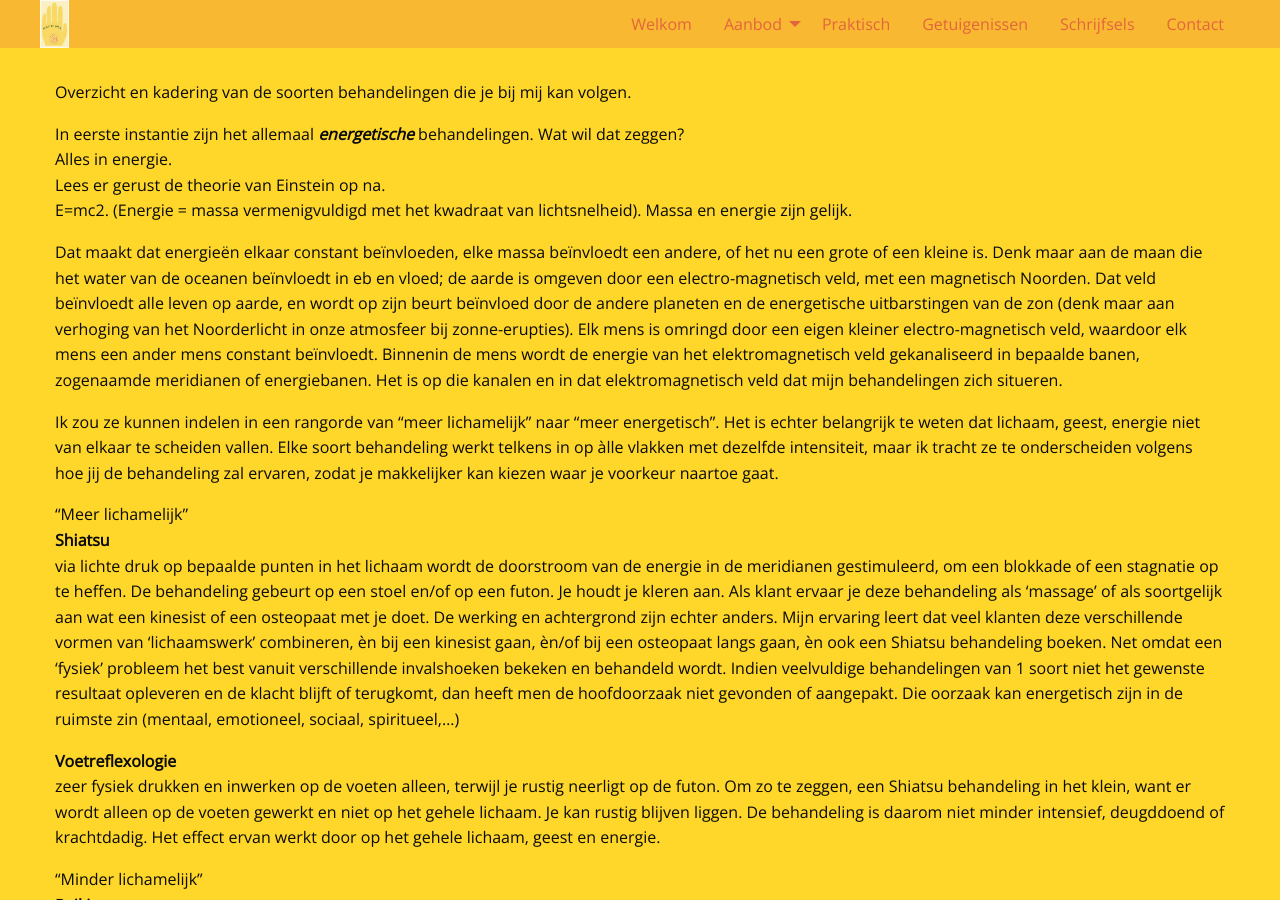
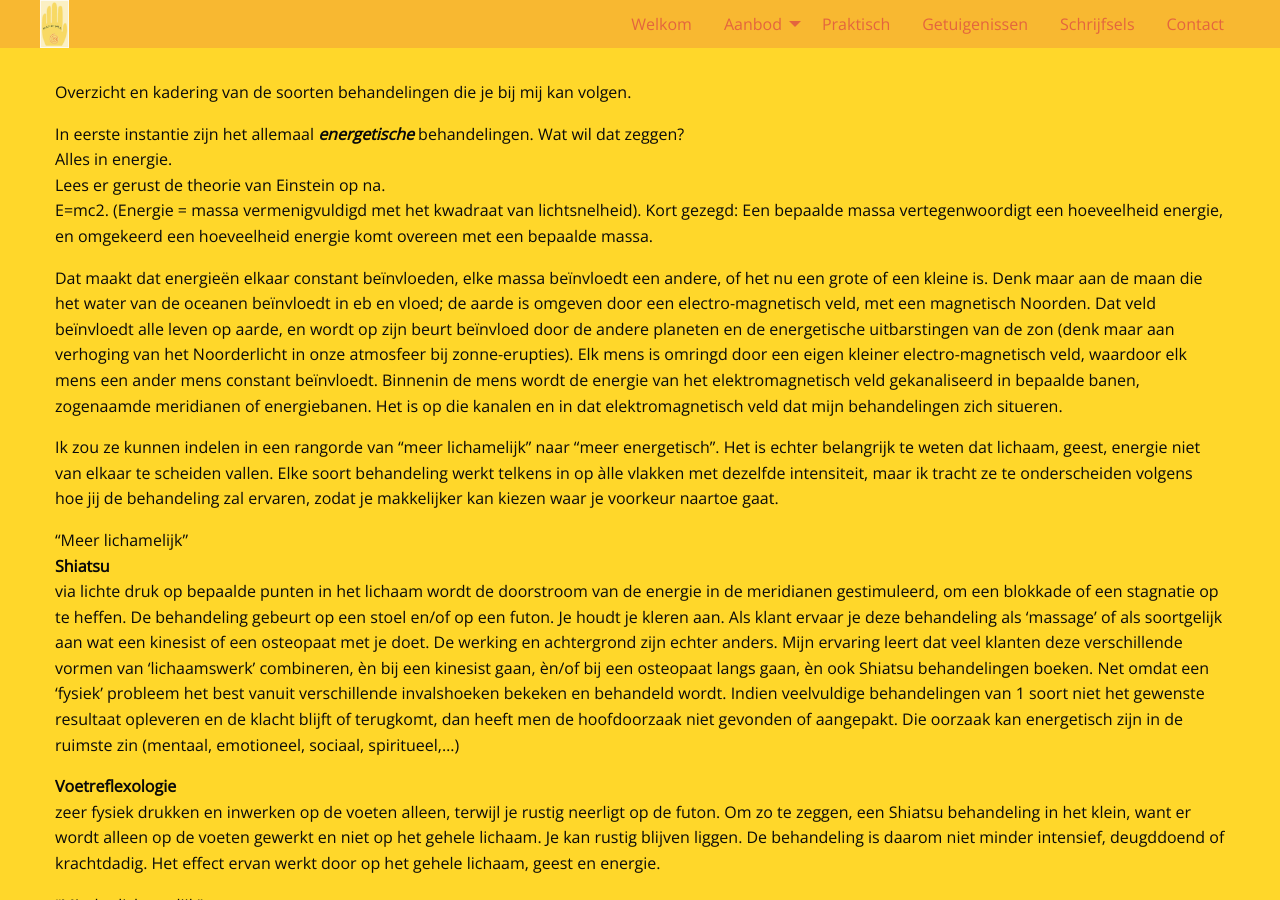
Before and after one commit to manopura/manopura.github.io, a Jekyll site: the page built from overzicht.md, in a window 1280 px wide and 900 px high. Built offline with Jekyll 4.4.1, drawn with Linux system fonts in a browser that asks for light colours; nearby versions of some CDN libraries.

Commit message:
overzicht.md

```diff
--- a/overzicht.md
+++ b/overzicht.md
@@ -8,7 +8,7 @@ Overzicht en kadering van de soorten behandelingen die je bij mij kan volgen.
 In eerste instantie zijn het allemaal ***energetische*** behandelingen. Wat wil dat zeggen?
 Alles in energie.
 Lees er gerust de theorie van Einstein op na.
-E=mc2. (Energie = massa vermenigvuldigd met het kwadraat van lichtsnelheid). Massa en energie zijn gelijk.
+E=mc2. (Energie = massa vermenigvuldigd met het kwadraat van lichtsnelheid). Kort gezegd: Een bepaalde massa vertegenwoordigt een hoeveelheid energie, en omgekeerd een hoeveelheid energie komt overeen met een bepaalde massa.
 
 Dat maakt dat energieën elkaar constant beïnvloeden, elke massa beïnvloedt een andere, of het nu een grote of een kleine is. Denk maar aan de maan die het water van de oceanen beïnvloedt in eb en vloed; de aarde is omgeven door een electro-magnetisch veld, met een magnetisch Noorden. Dat veld beïnvloedt alle leven op aarde, en wordt op zijn beurt beïnvloed door de andere planeten en de energetische uitbarstingen van de zon (denk maar aan verhoging van het Noorderlicht in onze atmosfeer bij zonne-erupties). Elk mens is omringd door een eigen kleiner electro-magnetisch veld, waardoor elk mens een ander mens constant beïnvloedt. Binnenin de mens wordt de energie van het elektromagnetisch veld gekanaliseerd in bepaalde banen, zogenaamde meridianen of energiebanen.
 Het is op die kanalen en in dat elektromagnetisch veld dat mijn behandelingen zich situeren.
@@ -17,7 +17,7 @@ Ik zou ze kunnen indelen in een rangorde van “meer lichamelijk” naar “meer
 
 “Meer lichamelijk”
 **Shiatsu**
-via lichte druk op bepaalde punten in het lichaam wordt de doorstroom van de energie in de meridianen gestimuleerd, om een blokkade of een stagnatie op te heffen. De behandeling gebeurt op een stoel en/of op een futon. Je houdt je kleren aan. Als klant ervaar je deze behandeling als ‘massage’ of als soortgelijk aan wat een kinesist of een osteopaat met je doet. De werking en achtergrond zijn echter anders. Mijn ervaring leert dat veel klanten deze verschillende vormen van ‘lichaamswerk’ combineren, èn bij een kinesist gaan, èn/of bij een osteopaat langs gaan, èn ook een Shiatsu behandeling boeken. Net omdat een ‘fysiek’ probleem het best vanuit verschillende invalshoeken bekeken en behandeld wordt. Indien veelvuldige behandelingen van 1 soort niet het gewenste resultaat opleveren en de klacht blijft of terugkomt, dan heeft men de hoofdoorzaak niet gevonden of aangepakt. Die oorzaak kan energetisch zijn in de ruimste zin (mentaal, emotioneel, sociaal, spiritueel,…)
+via lichte druk op bepaalde punten in het lichaam wordt de doorstroom van de energie in de meridianen gestimuleerd, om een blokkade of een stagnatie op te heffen. De behandeling gebeurt op een stoel en/of op een futon. Je houdt je kleren aan. Als klant ervaar je deze behandeling als ‘massage’ of als soortgelijk aan wat een kinesist of een osteopaat met je doet. De werking en achtergrond zijn echter anders. Mijn ervaring leert dat veel klanten deze verschillende vormen van ‘lichaamswerk’ combineren, èn bij een kinesist gaan, èn/of bij een osteopaat langs gaan, èn ook Shiatsu behandelingen boeken. Net omdat een ‘fysiek’ probleem het best vanuit verschillende invalshoeken bekeken en behandeld wordt. Indien veelvuldige behandelingen van 1 soort niet het gewenste resultaat opleveren en de klacht blijft of terugkomt, dan heeft men de hoofdoorzaak niet gevonden of aangepakt. Die oorzaak kan energetisch zijn in de ruimste zin (mentaal, emotioneel, sociaal, spiritueel,…)
 
 **Voetreflexologie**
 zeer fysiek drukken en inwerken op de voeten alleen, terwijl je rustig neerligt op de futon. Om zo te zeggen, een Shiatsu behandeling in het klein, want er wordt alleen op de voeten gewerkt en niet op het gehele lichaam. Je kan rustig blijven liggen. De behandeling is daarom niet minder intensief, deugddoend of krachtdadig. Het effect ervan werkt door op het gehele lichaam, geest en energie.
```
